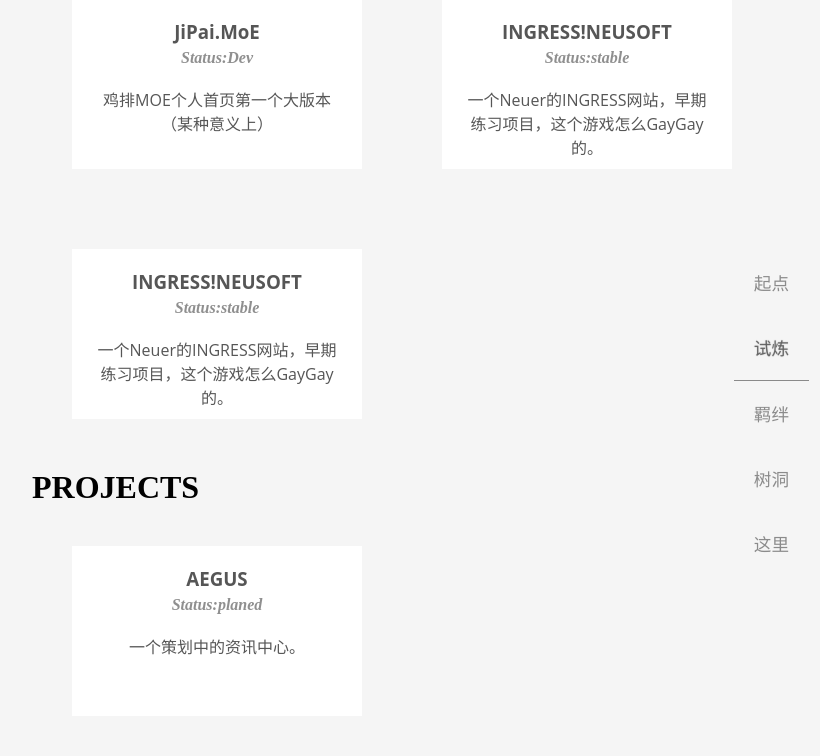
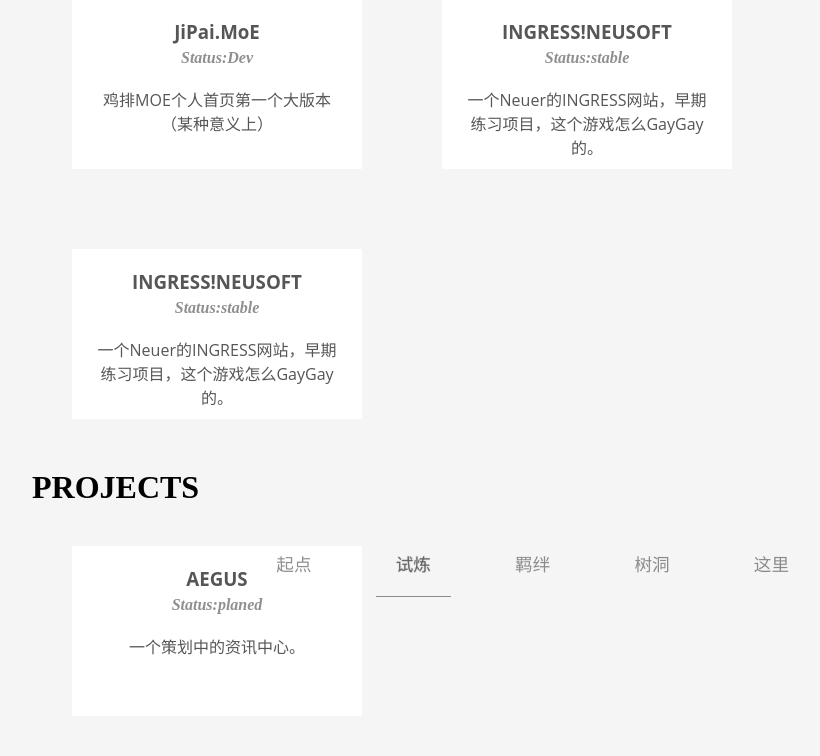
Before and after one commit to PaiJi/JiPai-Moe, a PHP site: page /project.php in a window 1280 px wide. Shown: the part 194-950 px from the top of the page, without its empty margins (108-928 px from the left). Run offline with PHP 8.4, Linux system fonts and the light colour scheme; some libraries are stand-ins or nearby versions; some web fonts are replaced.

Commit message:
The real lastest VERSION!

```diff
--- a/part/nav.php
+++ b/part/nav.php
@@ -1,7 +1,7 @@
-	<div class="nav">
+	<nav class="nav">
 		<a href="index.php">起点</a>
 		<a href="project.php">试炼</a>
 		<a href="friends.php">羁绊</a>
 		<a href="http://blog.jipai.moe">树洞</a>
 		<a href="about.php">这里</a>
-	</div>
+	</nav>
--- a/sources/css/friends.css
+++ b/sources/css/friends.css
@@ -1,8 +1,8 @@
 @charset "UTF-8";
 @import "nav.css";
 @import "initialization.css";
-@import 'https://fonts.gmirror.org/css?family=Ubuntu+Condensed';
-@import 'https://fonts.gmirror.org/css?family=Open+Sans';
+@import 'https://fonts.proxy.ustclug.org/css?family=Ubuntu+Condensed';
+@import 'https://fonts.proxy.ustclug.org/css?family=Open+Sans';
 .title{
 	color:rgba(68,68,68,0.9);
 	font-size: 1.1em;
--- a/sources/css/nav.css
+++ b/sources/css/nav.css
@@ -9,7 +9,6 @@
 	text-decoration: none;
 	color:rgba(68,68,68,0.6);
 	margin:0px 20px 0px 20px;
-	display: block;
 	padding: 20px;
 	font-size: 1.1em;
 	transition:all .2s ease-in-out;
--- a/sources/css/project.css
+++ b/sources/css/project.css
@@ -1,9 +1,9 @@
 @charset "UTF-8";
 @import "nav.css";
 @import "initialization.css";
-@import 'https://fonts.gmirror.org/css?family=Ubuntu+Condensed';
-@import 'https://fonts.gmirror.org/css?family=Open+Sans';
-@import 'https://fonts.gmirror.org/css?family=Montserrat';
+@import 'https://fonts.proxy.ustclug.org/css?family=Ubuntu+Condensed';
+@import 'https://fonts.proxy.ustclug.org/css?family=Open+Sans';
+@import 'https://fonts.proxy.ustclug.org/css?family=Montserrat';
 .content{
 	width: 1000px;
 	min-width: 800px;
```
